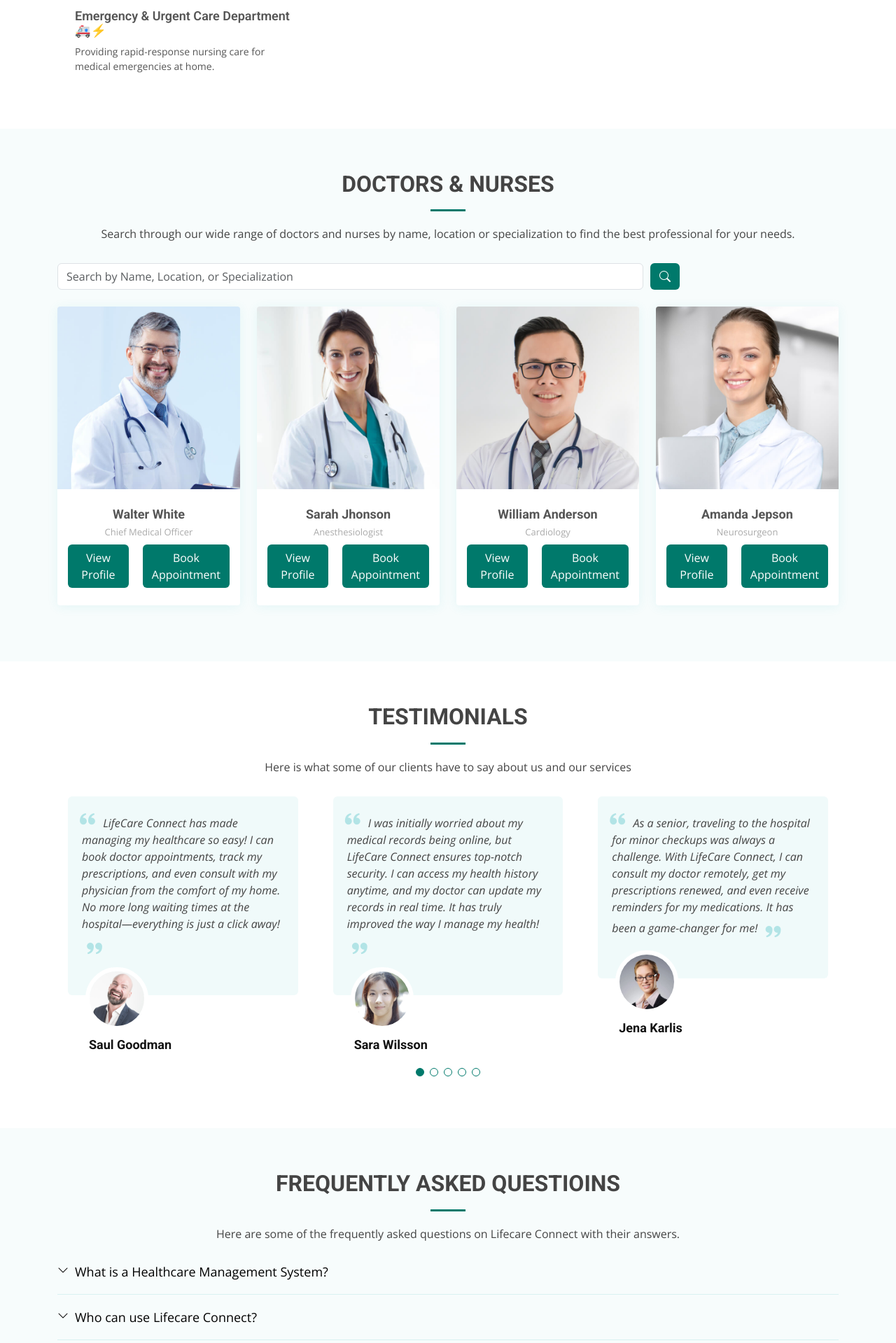
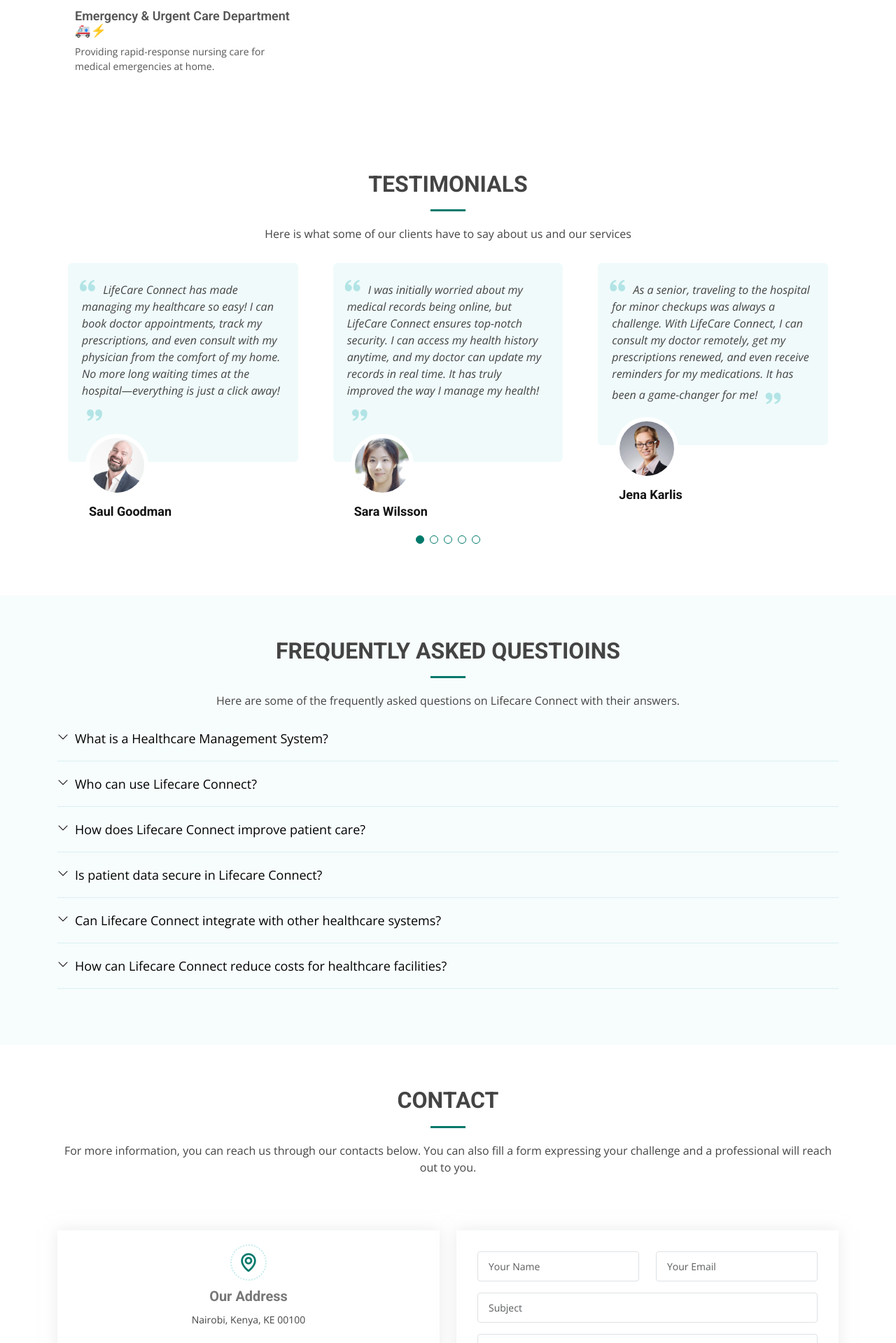
Before and after one commit to Njirainianthony/LifecareConnect, a Django app: page / in a window 1280 px wide. Shown: the part 4342-6261 px from the top of the page at 70% size. Run offline with Django 5.2, Linux system fonts and the light colour scheme; some libraries are stand-ins or nearby versions.

Commit message:
railway deployment changes

```diff
--- a/lifecareapp/templates/index.html
+++ b/lifecareapp/templates/index.html
@@ -308,113 +308,6 @@
       </div>
     </section><!-- End Departments Section -->
 
-    <!-- ======= Doctors/Nurses Section ======= -->
- <section id="doctors" class="doctors section-bg">
-  <div class="container" data-aos="fade-up">
-    <div class="section-title">
-      <h2>Doctors & Nurses</h2>
-      <p>Search through our wide range of doctors and nurses by name, location or specialization to find the best professional for your needs.</p>
-    </div>
-
-    <!-- Search Bar -->
-    <div class="search-bar mb-4 d-flex">
-      <input type="text" class="form-control w-75" placeholder="Search by Name, Location, or Specialization" id="searchQuery">
-      <button class="btn" style="background-color: #00796b; color: white; margin-left: 10px;">
-        <i class="bi bi-search"></i>
-      </button>
-    </div>
-
-    <div class="row" id="doctorsList">
-      <div class="col-lg-3 col-md-6 d-flex align-items-stretch">
-        <div class="member" data-aos="fade-up" data-aos-delay="100">
-          <div class="member-img">
-            <img src="{% static 'assets/img/doctors/doctors-1.jpg' %}" class="img-fluid" alt="">
-            <div class="social">
-              <a href=""><i class="bi bi-twitter"></i></a>
-              <a href=""><i class="bi bi-facebook"></i></a>
-              <a href=""><i class="bi bi-instagram"></i></a>
-              <a href=""><i class="bi bi-linkedin"></i></a>
-            </div>
-          </div>
-          <div class="member-info">
-            <h4>Walter White</h4>
-            <span>Chief Medical Officer</span>
-            <div class="d-flex justify-content-center mt-2">
-              <button class="btn" style="background-color: #00796b; color: white; margin-right: 20px;">View Profile</button>
-              <button class="btn" style="background-color: #00796b; color: white;">Book Appointment</button>
-            </div>
-          </div>
-        </div>
-      </div>
-
-      <div class="col-lg-3 col-md-6 d-flex align-items-stretch">
-        <div class="member" data-aos="fade-up" data-aos-delay="200">
-          <div class="member-img">
-            <img src="{% static 'assets/img/doctors/doctors-2.jpg' %}" class="img-fluid" alt="">
-            <div class="social">
-              <a href=""><i class="bi bi-twitter"></i></a>
-              <a href=""><i class="bi bi-facebook"></i></a>
-              <a href=""><i class="bi bi-instagram"></i></a>
-              <a href=""><i class="bi bi-linkedin"></i></a>
-            </div>
-          </div>
-          <div class="member-info">
-            <h4>Sarah Jhonson</h4>
-            <span>Anesthesiologist</span>
-            <div class="d-flex justify-content-center mt-2">
-              <button class="btn" style="background-color: #00796b; color: white; margin-right: 20px;">View Profile</button>
-              <button class="btn" style="background-color: #00796b; color: white;">Book Appointment</button>
-            </div>
-          </div>
-        </div>
-      </div>
-
-      <div class="col-lg-3 col-md-6 d-flex align-items-stretch">
-        <div class="member" data-aos="fade-up" data-aos-delay="300">
-          <div class="member-img">
-            <img src="{% static 'assets/img/doctors/doctors-3.jpg' %}" class="img-fluid" alt="">
-            <div class="social">
-              <a href=""><i class="bi bi-twitter"></i></a>
-              <a href=""><i class="bi bi-facebook"></i></a>
-              <a href=""><i class="bi bi-instagram"></i></a>
-              <a href=""><i class="bi bi-linkedin"></i></a>
-            </div>
-          </div>
-          <div class="member-info">
-            <h4>William Anderson</h4>
-            <span>Cardiology</span>
-            <div class="d-flex justify-content-center mt-2">
-              <button class="btn" style="background-color: #00796b; color: white; margin-right: 20px;">View Profile</button>
-              <button class="btn" style="background-color: #00796b; color: white;">Book Appointment</button>
-            </div>
-          </div>
-        </div>
-      </div>
-
-      <div class="col-lg-3 col-md-6 d-flex align-items-stretch">
-        <div class="member" data-aos="fade-up" data-aos-delay="400">
-          <div class="member-img">
-            <img src="{% static 'assets/img/doctors/doctors-4.jpg' %}" class="img-fluid" alt="">
-            <div class="social">
-              <a href=""><i class="bi bi-twitter"></i></a>
-              <a href=""><i class="bi bi-facebook"></i></a>
-              <a href=""><i class="bi bi-instagram"></i></a>
-              <a href=""><i class="bi bi-linkedin"></i></a>
-            </div>
-          </div>
-          <div class="member-info">
-            <h4>Amanda Jepson</h4>
-            <span>Neurosurgeon</span>
-            <div class="d-flex justify-content-center mt-2">
-              <button class="btn" style="background-color: #00796b; color: white; margin-right: 20px;">View Profile</button>
-              <button class="btn" style="background-color: #00796b; color: white;">Book Appointment</button>
-            </div>
-          </div>
-        </div>
-      </div>
-    </div>
-  </div>
-</section>
 
 
     <!-- ======= Testimonials Section ======= -->
--- a/lifecareapp/views.py
+++ b/lifecareapp/views.py
@@ -15,7 +15,7 @@
 import requests
 import json
 from django.views.decorators.csrf import csrf_exempt
-from .payment_service import PaymentEventHandler
+
 
 
 # Create your views here.
```
Also changed, not shown: lifecareapp/admin.py (+6 -1 lines), lifecareapp/migrations/0001_initial.py, lifecareapp/migrations/0002_remove_booking_user_booking_patient.py (deleted), media/patient_profiles/pexels-oleksandr-p-12932215.jpg (added), media/patient_profiles/pexels-oleksandr-p-12932215_hUjWWjI.jpg (added), 2 other files.
